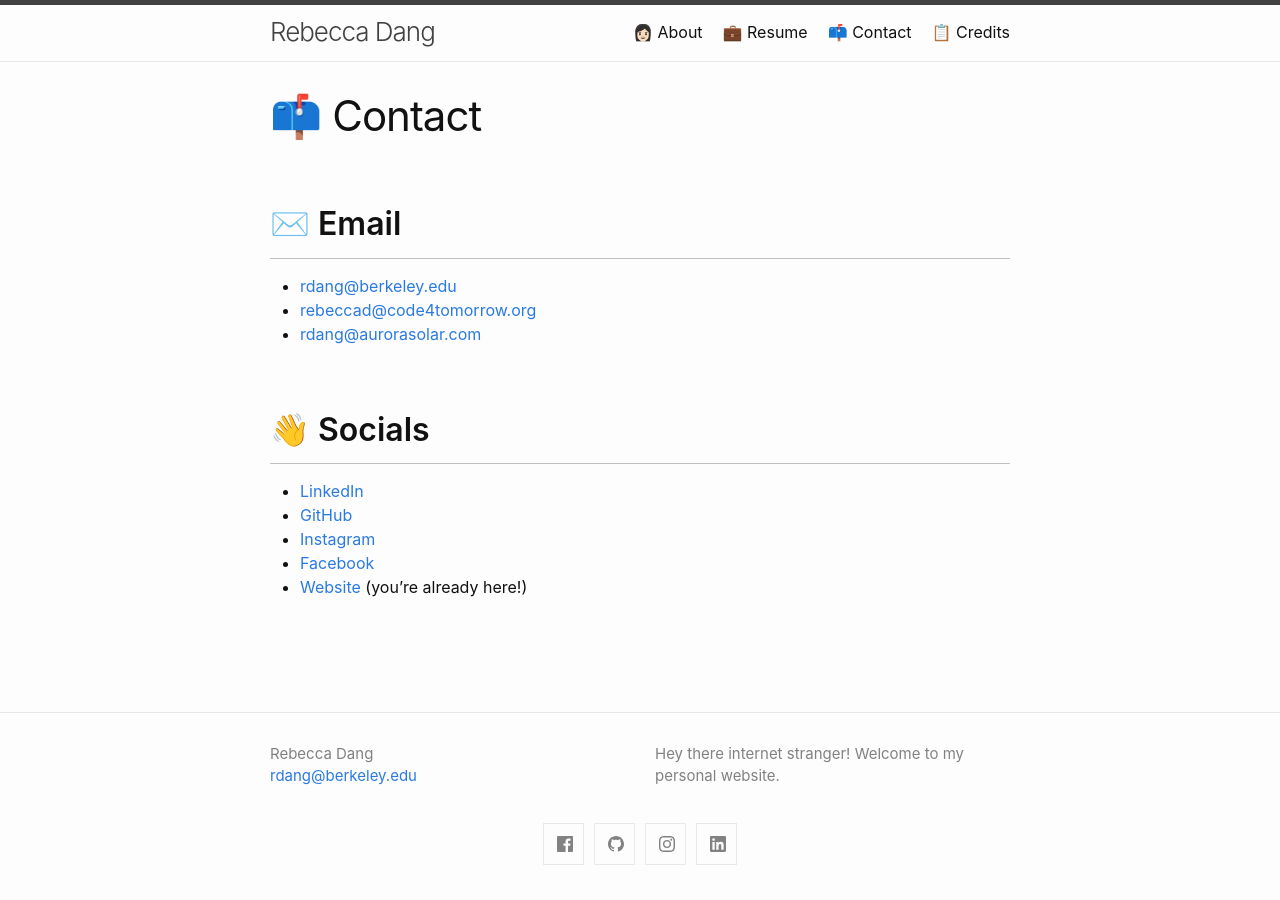
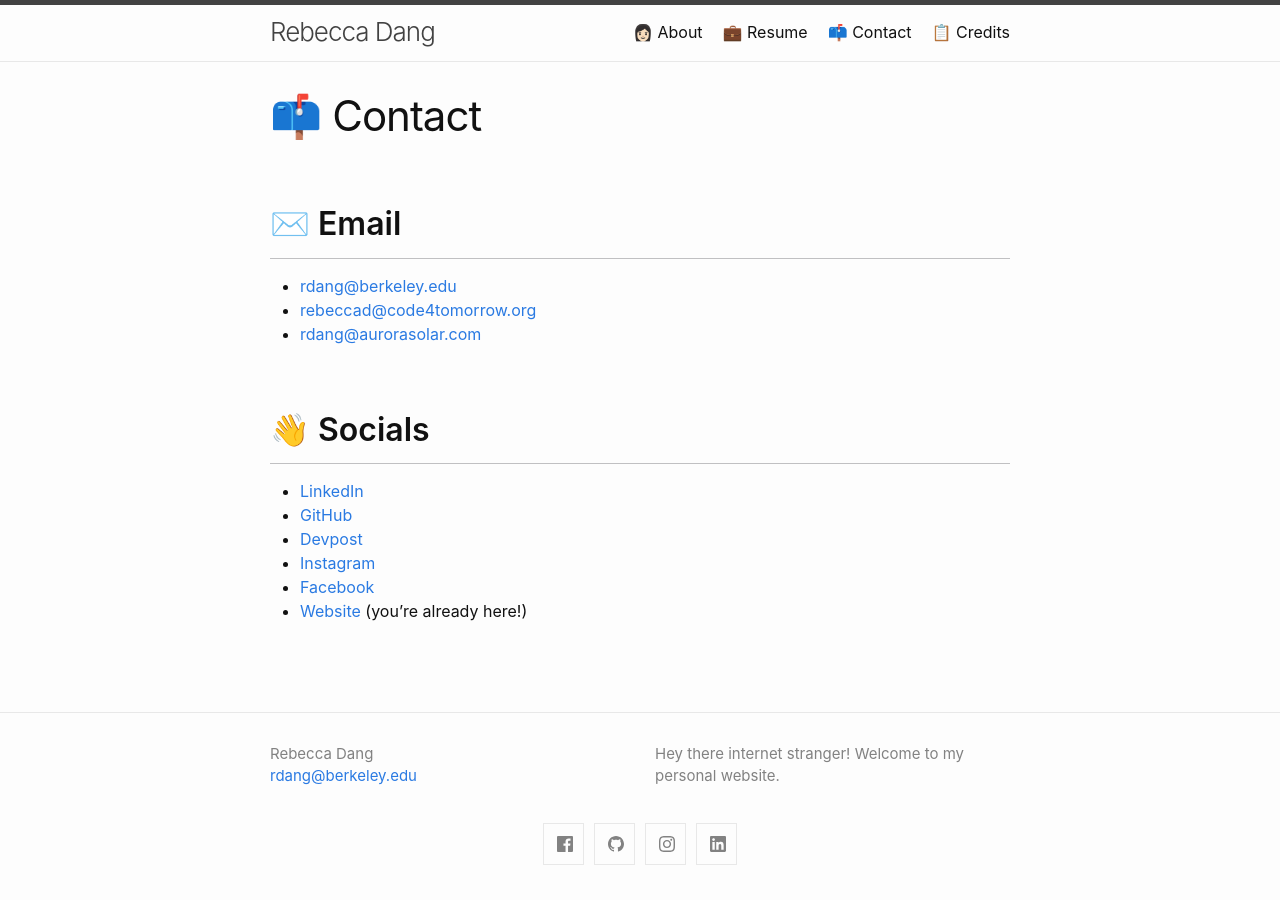
Before and after one commit to phrdang/phrdang.github.io, a Jekyll site: the page built from contact.md, in a window 1280 px wide. Built offline with Jekyll 4.4.1, drawn with Linux system fonts in a browser that asks for light colours.

Commit message:
Add Devpost link to Contact page

```diff
--- a/contact.md
+++ b/contact.md
@@ -14,6 +14,7 @@ permalink: /contact
 
 - [LinkedIn](https://linkedin.com/in/dang-rebecca)
 - [GitHub](https://github.com/phrdang)
+- [Devpost](https://devpost.com/phrdang)
 - [Instagram](https://instagram.com/dang_rebecca)
 - [Facebook](https://facebook.com/rebeccapdang)
 - [Website](https://phrdang.github.io) (you're already here!)
```
Also changed, not shown: 2 other files.
